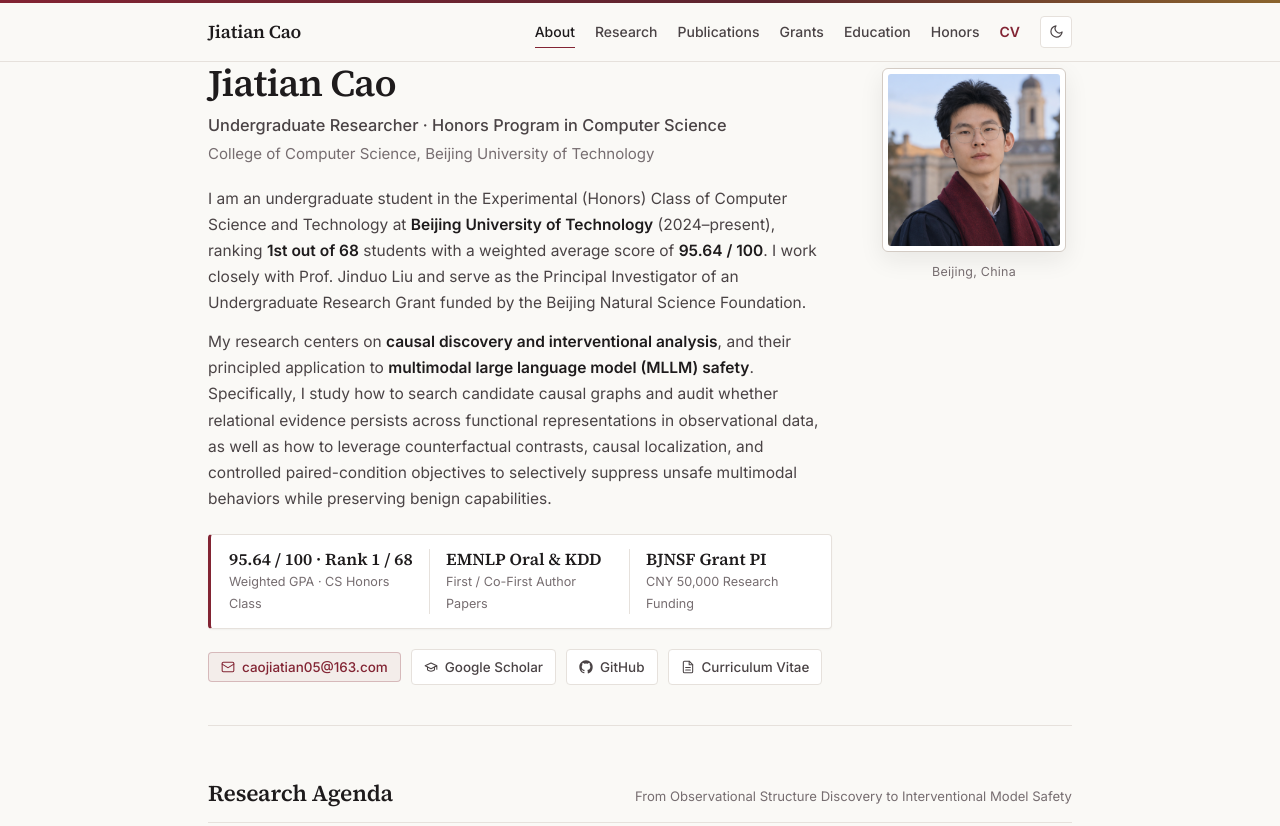
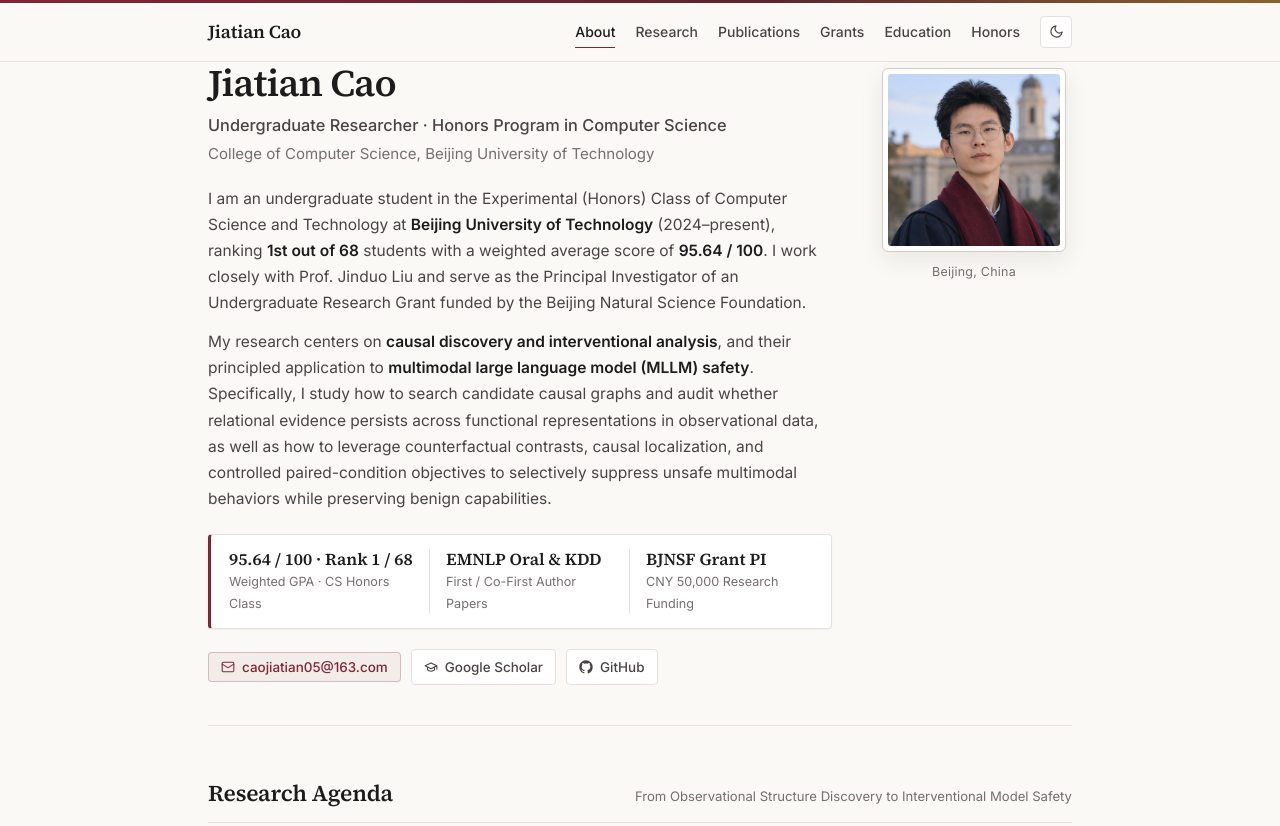
Before and after one commit to Kamisama-e/Kamisama-e.github.io, a plain HTML site: page index.html in a window 1280 px wide. Shown: the top 826 px of the page. Drawn offline with Linux system fonts and the light colour scheme.

Commit message:
Remove CV links from index.html

```diff
--- a/index.html
+++ b/index.html
@@ -46,7 +46,6 @@
         <a href="#grants">Grants</a>
         <a href="#education">Education</a>
         <a href="#honors">Honors</a>
-        <a href="assets/CV_Jiatian_Cao.pdf" class="nav-cv-link" target="_blank" rel="noopener">CV</a>
         <button id="theme-toggle" class="theme-toggle" type="button" aria-label="Toggle color theme" title="Switch color theme">
           <svg class="icon-moon" viewBox="0 0 24 24" fill="none" stroke="currentColor" stroke-width="1.9" stroke-linecap="round" stroke-linejoin="round" aria-hidden="true">
             <path d="M21 12.79A9 9 0 1 1 11.21 3 7 7 0 0 0 21 12.79z"></path>
@@ -130,16 +129,6 @@
                 <path d="M12 .5C5.65.5.5 5.65.5 12a11.5 11.5 0 0 0 7.86 10.92c.58.1.79-.25.79-.56v-2.02c-3.2.7-3.87-1.38-3.87-1.38-.52-1.33-1.28-1.68-1.28-1.68-1.05-.72.08-.7.08-.7 1.16.08 1.77 1.19 1.77 1.19 1.03 1.76 2.7 1.25 3.36.96.1-.75.4-1.25.73-1.54-2.55-.29-5.24-1.28-5.24-5.69 0-1.26.45-2.28 1.19-3.09-.12-.29-.52-1.46.11-3.05 0 0 .97-.31 3.18 1.18a11.05 11.05 0 0 1 5.8 0c2.2-1.49 3.17-1.18 3.17-1.18.63 1.59.23 2.76.12 3.05.74.81 1.18 1.83 1.18 3.09 0 4.42-2.69 5.39-5.26 5.67.42.36.78 1.06.78 2.14v3.17c0 .31.21.67.8.56A11.5 11.5 0 0 0 23.5 12C23.5 5.65 18.35.5 12 .5Z"/>
               </svg>
               <span>GitHub</span>
-            </a>
-
-            <a class="profile-btn" href="assets/CV_Jiatian_Cao.pdf" target="_blank" rel="noopener">
-              <svg viewBox="0 0 24 24" fill="none" stroke="currentColor" stroke-width="1.8" stroke-linecap="round" stroke-linejoin="round" aria-hidden="true">
-                <path d="M14 2H6a2 2 0 0 0-2 2v16a2 2 0 0 0 2 2h12a2 2 0 0 0 2-2V8z"></path>
-                <polyline points="14 2 14 8 20 8"></polyline>
-                <line x1="16" y1="13" x2="8" y2="13"></line>
-                <line x1="16" y1="17" x2="8" y2="17"></line>
-              </svg>
-              <span>Curriculum Vitae</span>
             </a>
           </div>
         </div>
```
